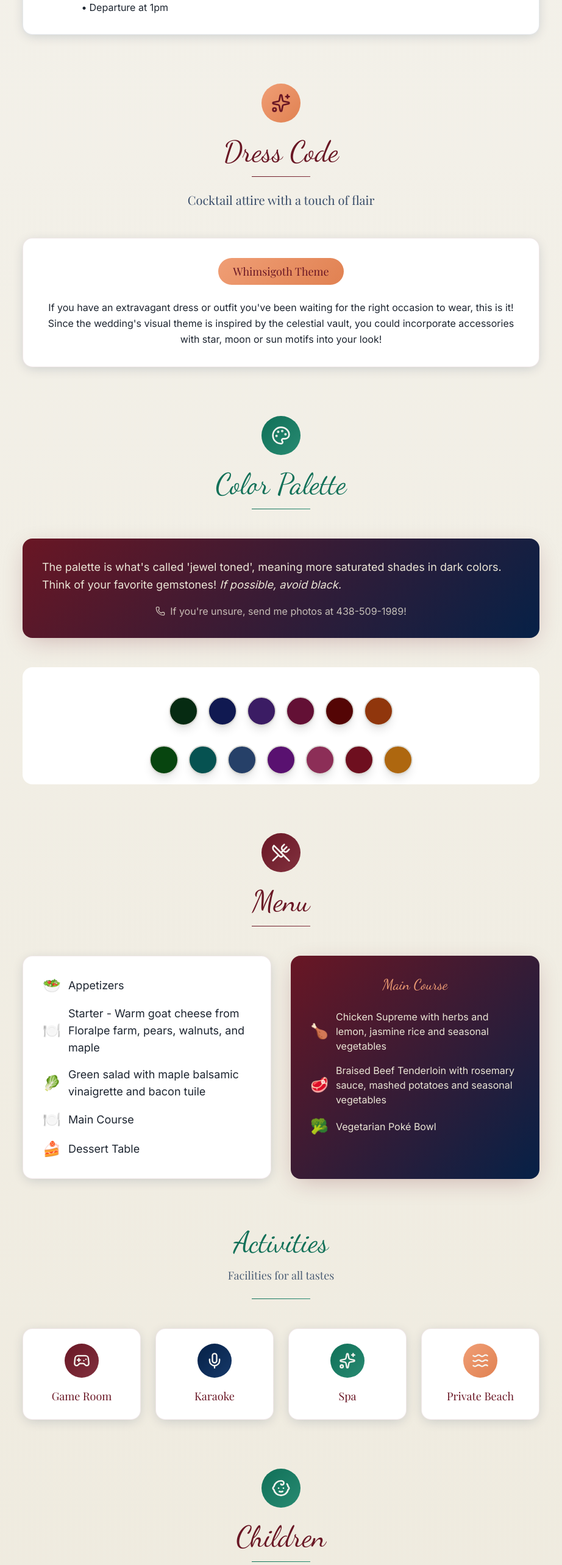
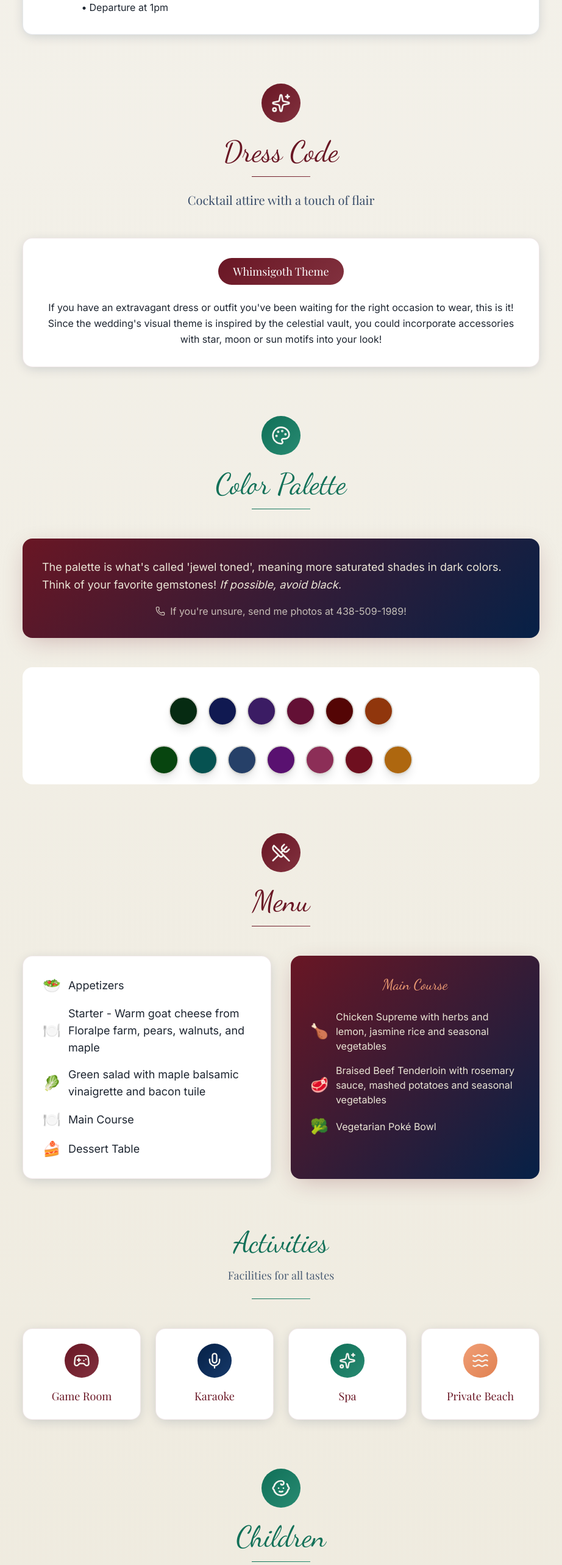
Before and after one commit to Cellule/our-vow-renewal-spot, a React (Vite) app: page / in a window 1280 px wide. Shown: the part 2580-5146 px from the top of the page at 61% size, without its empty margins (179-1101 px from the left). Built offline with nearby package versions, Linux system fonts and the light colour scheme; no server answers.

Commit message:
Update styles for Children, DressCode, Gifts, Rooms, and RsvpLink components with new color themes

```diff
--- a/src/components/Children.tsx
+++ b/src/components/Children.tsx
@@ -12,7 +12,7 @@ export function Children() {
         <div className="w-16 h-16 bg-gradient-accent rounded-full flex items-center justify-center mx-auto mb-6">
           <Baby className="w-8 h-8 text-cream" />
         </div>
-        <h2 className="font-script text-4xl md:text-5xl text-burgundy mb-4">{t("children.title")}</h2>
+        <h2 className="font-script text-4xl md:text-5xl text-accent mb-4">{t("children.title")}</h2>
         <div className="w-24 h-px bg-gradient-accent mx-auto"></div>
       </div>
 
--- a/src/components/DressCode.tsx
+++ b/src/components/DressCode.tsx
@@ -7,8 +7,8 @@ export function DressCode() {
   return (
     <div>
       <div className="text-center mb-12">
-        <div className="w-16 h-16 bg-gradient-gold rounded-full flex items-center justify-center mx-auto mb-6">
-          <Sparkles className="w-8 h-8 text-burgundy" />
+        <div className="w-16 h-16 bg-gradient-primary rounded-full flex items-center justify-center mx-auto mb-6">
+          <Sparkles className="w-8 h-8 text-cream" />
         </div>
         <h2 className="font-script text-4xl md:text-5xl text-burgundy mb-4">{t("event.dressCode")}</h2>
         <div className="w-24 h-px bg-gradient-primary mx-auto mb-6"></div>
@@ -17,7 +17,7 @@ export function DressCode() {
 
       <div className="bg-card rounded-2xl p-8 shadow-soft border border-burgundy/10 mx-auto">
         <div className="text-center mb-6">
-          <span className="inline-block bg-gradient-gold text-burgundy font-serif text-lg px-6 py-2 rounded-full">{t("event.dressCodeTheme")}</span>
+          <span className="inline-block bg-gradient-primary text-white font-serif text-lg px-6 py-2 rounded-full">{t("event.dressCodeTheme")}</span>
         </div>
         <p className="font-sans text-foreground text-center leading-relaxed">{t("event.dressCodeDetails")}</p>
       </div>
--- a/src/components/Gifts.tsx
+++ b/src/components/Gifts.tsx
@@ -7,8 +7,8 @@ export function Gifts() {
   return (
     <div>
       <div className="text-center mb-8">
-        <div className="w-16 h-16 bg-gradient-gold rounded-full flex items-center justify-center mx-auto mb-6">
-          <Gift className="w-8 h-8 text-burgundy" />
+        <div className="w-16 h-16 bg-gradient-primary rounded-full flex items-center justify-center mx-auto mb-6">
+          <Gift className="w-8 h-8 text-cream" />
         </div>
         <h2 className="font-script text-4xl md:text-5xl text-burgundy mb-4">{t("gift.title")}</h2>
       </div>
--- a/src/components/Rooms.tsx
+++ b/src/components/Rooms.tsx
@@ -16,7 +16,7 @@ export function Rooms() {
         <div className="w-16 h-16 bg-gradient-primary rounded-full flex items-center justify-center mx-auto mb-6">
           <BedDouble className="w-8 h-8 text-cream" />
         </div>
-        <h2 className="font-script text-4xl md:text-5xl text-emerald mb-4">{t("accommodations.title")}</h2>
+        <h2 className="font-script text-4xl md:text-5xl text-burgundy mb-4">{t("accommodations.title")}</h2>
         <div className="w-24 h-px bg-gradient-primary mx-auto"></div>
       </div>
 
--- a/src/components/RsvpLink.tsx
+++ b/src/components/RsvpLink.tsx
@@ -10,10 +10,10 @@ export function RsvpLink() {
   return (
     <div>
       <div className="text-center mb-8">
-        <div className="w-16 h-16 bg-gradient-gold rounded-full flex items-center justify-center mx-auto mb-6">
-          <PartyPopper className="w-8 h-8 text-burgundy" />
+        <div className="w-16 h-16 bg-gradient-accent rounded-full flex items-center justify-center mx-auto mb-6">
+          <PartyPopper className="w-8 h-8 text-cream" />
         </div>
-        <h2 className="font-script text-4xl md:text-5xl text-burgundy mb-4">{t("rsvpLink.title")}</h2>
+        <h2 className="font-script text-4xl md:text-5xl text-accent mb-4">{t("rsvpLink.title")}</h2>
       </div>
 
       <div className="bg-gradient-elegant rounded-2xl p-10 shadow-elegant text-center">
```
